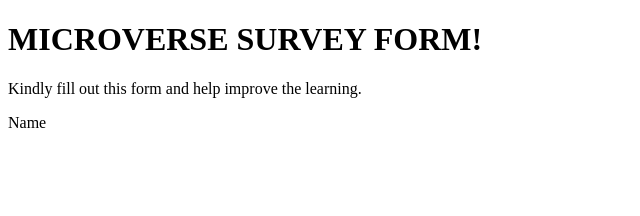
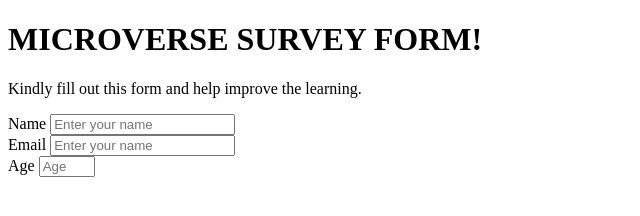
Before and after one commit to peterboro/Peter-Joel, a plain HTML site: page index.html in a window 1280 px wide. Shown: the whole page, without its empty margins (0-640 px from the left). Drawn offline with Linux system fonts and the light colour scheme.

Commit message:
added div class, email and age

```diff
--- a/index.html
+++ b/index.html
@@ -12,7 +12,20 @@
       <p> Kindly fill out this form and help improve the learning.</p>
 
       <form id="survey-form" action="index.html" method="post">
-        <label id="name-label" for="name">Name</label>
+        <div class="form-group">
+          <label id="name-label" for="name">Name</label>
+          <input type="text" name="name" id="name" class="form-control " placeholder="Enter your name" required/>
+        <div class="form-group">
+          <label id="email" for="email"> Email </label>
+          <input type="text" name="name" id="name" class="form-control " placeholder="Enter your name" required/>
+        </div>
+        <div class="form-group">
+          <label id="number" for="age"> Age </label>
+          <input type="number" name="age" id="number" min="18" max="99" class="form-control" placeholder="Age"/>
+        </div>
+
+        </div>
+
       </form>
 
     </div>
```
